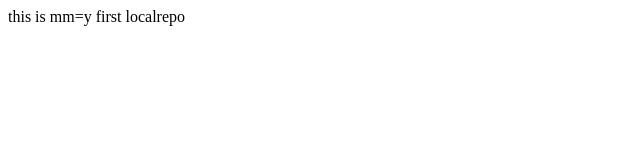
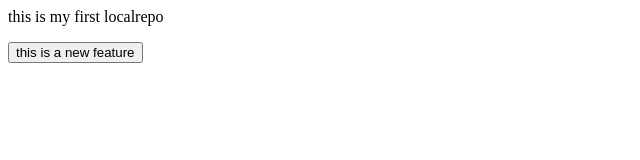
Before and after one commit to syedyassar41/Localdemo, a plain HTML site: page index.html in a window 1280 px wide. Shown: the whole page, without its empty margins (0-640 px from the left). Drawn offline with Linux system fonts and the light colour scheme.

Commit message:
add new feature

```diff
--- a/index.html
+++ b/index.html
@@ -1 +1,2 @@
-<p>this is mm=y first localrepo</p>
+<p>this is my first localrepo</p>
+<button>this is a new feature</button>
```
